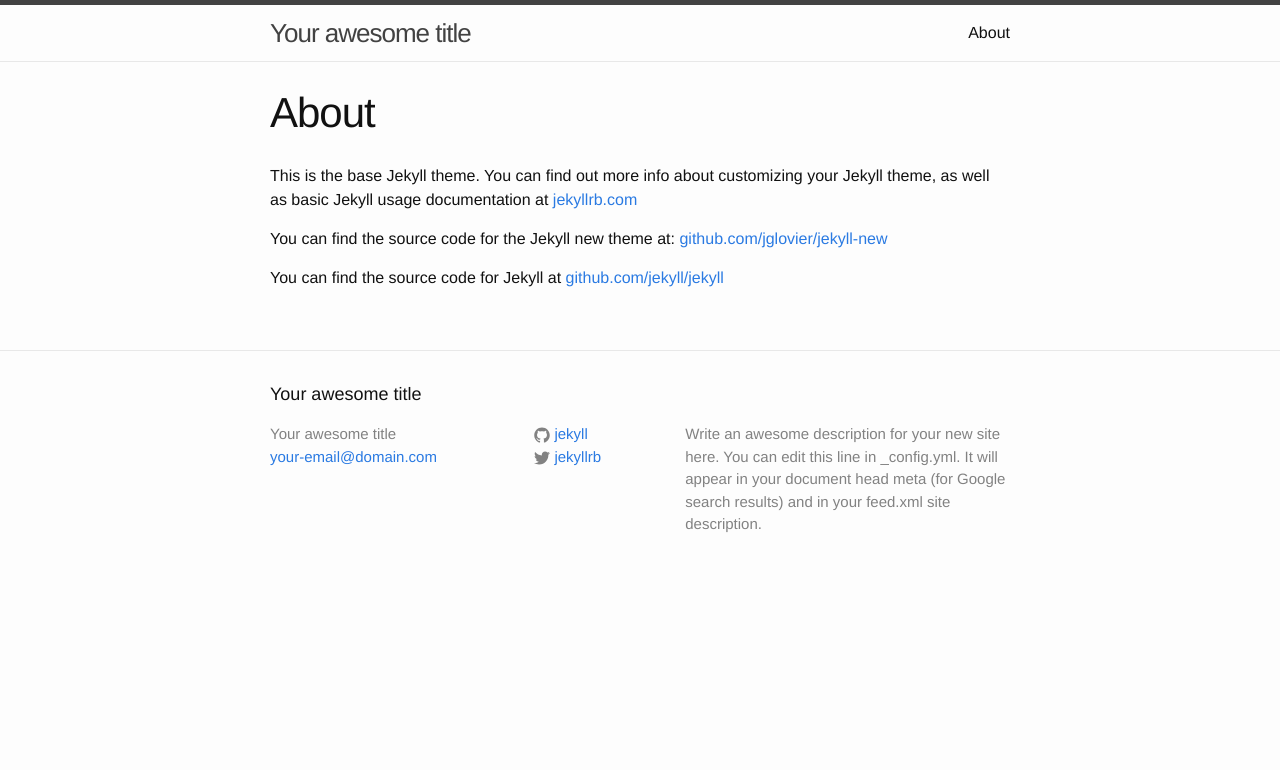
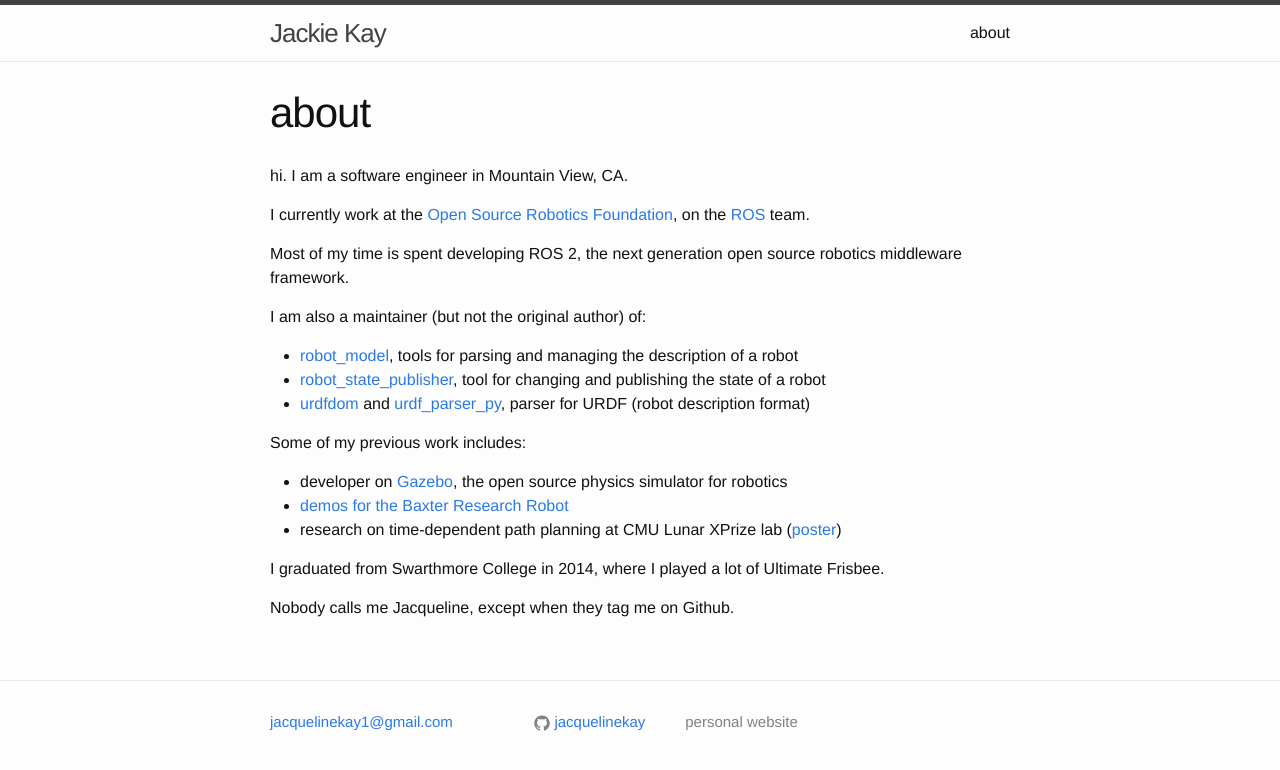
Before and after one commit to jacquelinekay/jacquelinekay.github.io, a Jekyll site: the page built from about.md, in a window 1280 px wide. Shown: the top 770 px of the page. Built offline with Jekyll 4.4.1, drawn with Linux system fonts in a browser that asks for light colours.

Commit message:
Customize content

```diff
--- a/_config.yml
+++ b/_config.yml
@@ -1,14 +1,11 @@
 # Site settings
-title: Your awesome title
-email: your-email@domain.com
+title: Jackie Kay
+email: jacquelinekay1@gmail.com
 description: > # this means to ignore newlines until "baseurl:"
-  Write an awesome description for your new site here. You can edit this
-  line in _config.yml. It will appear in your document head meta (for
-  Google search results) and in your feed.xml site description.
+  personal website
 baseurl: "" # the subpath of your site, e.g. /blog/
-url: "http://yourdomain.com" # the base hostname & protocol for your site
-twitter_username: jekyllrb
-github_username:  jekyll
+url: "http://jackieokay.com" # the base hostname & protocol for your site
+github_username:  jacquelinekay
 
 # Build settings
 markdown: kramdown
--- a/_includes/footer.html
+++ b/_includes/footer.html
@@ -2,12 +2,12 @@
 
   <div class="wrapper">
 
-    <h2 class="footer-heading">{{ site.title }}</h2>
+    <!--<h2 class="footer-heading">{{ site.title }}</h2>-->
 
     <div class="footer-col-wrapper">
       <div class="footer-col  footer-col-1">
         <ul class="contact-list">
-          <li>{{ site.title }}</li>
+          <!--<li>{{ site.title }}</li>-->
           <li><a href="mailto:{{ site.email }}">{{ site.email }}</a></li>
         </ul>
       </div>
--- a/about.md
+++ b/about.md
@@ -1,11 +1,27 @@
 ---
 layout: page
-title: About
+title: about
 permalink: /about/
 ---
 
-This is the base Jekyll theme. You can find out more info about customizing your Jekyll theme, as well as basic Jekyll usage documentation at [jekyllrb.com](http://jekyllrb.com/)
+hi. I am a software engineer in Mountain View, CA.
 
-You can find the source code for the Jekyll new theme at: [github.com/jglovier/jekyll-new](https://github.com/jglovier/jekyll-new)
+I currently work at the [Open Source Robotics Foundation](http://www.osrfoundation.org/), on the [ROS](http://wiki.ros.org/) team.
 
-You can find the source code for Jekyll at [github.com/jekyll/jekyll](https://github.com/jekyll/jekyll)
+Most of my time is spent developing ROS 2, the next generation open source robotics middleware framework.
+
+I am also a maintainer (but not the original author) of:
+
+  - [robot_model](https://github.com/ros/robot_model), tools for parsing and managing the description of a robot
+  - [robot_state_publisher](https://github.com/ros/robot_state_publisher), tool for changing and publishing the state of a robot
+  - [urdfdom](https://github.com/ros/urdfdom) and [urdf_parser_py](https://github.com/ros/urdf_parser_py), parser for URDF (robot description format)
+
+Some of my previous work includes:
+
+  - developer on [Gazebo](http://gazebosim.org/), the open source physics simulator for robotics
+  - [demos for the Baxter Research Robot](https://github.com/osrf/baxter_demos)
+  - research on time-dependent path planning at CMU Lunar XPrize lab ([poster]({{site.baseurl}}/assets/kay-poster-riss13.pdf))
+
+I graduated from Swarthmore College in 2014, where I played a lot of Ultimate Frisbee.
+
+Nobody calls me Jacqueline, except when they tag me on Github.
```
Also changed, not shown: _posts/2016-03-05-welcome-to-jekyll.markdown (deleted, +0 -25 lines), _posts/2016-3-5-post.markdown (added, +7 -0 lines).
